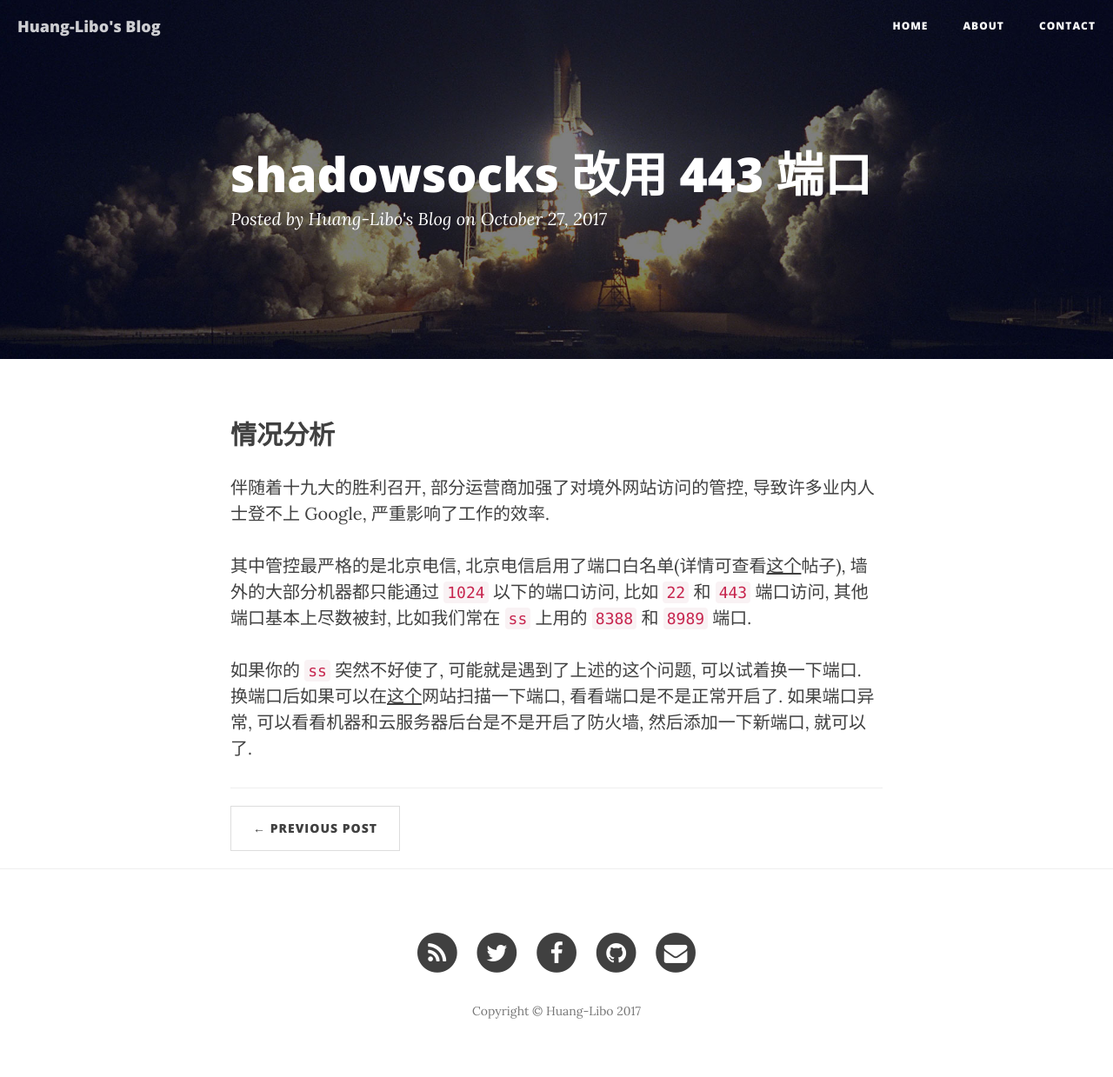
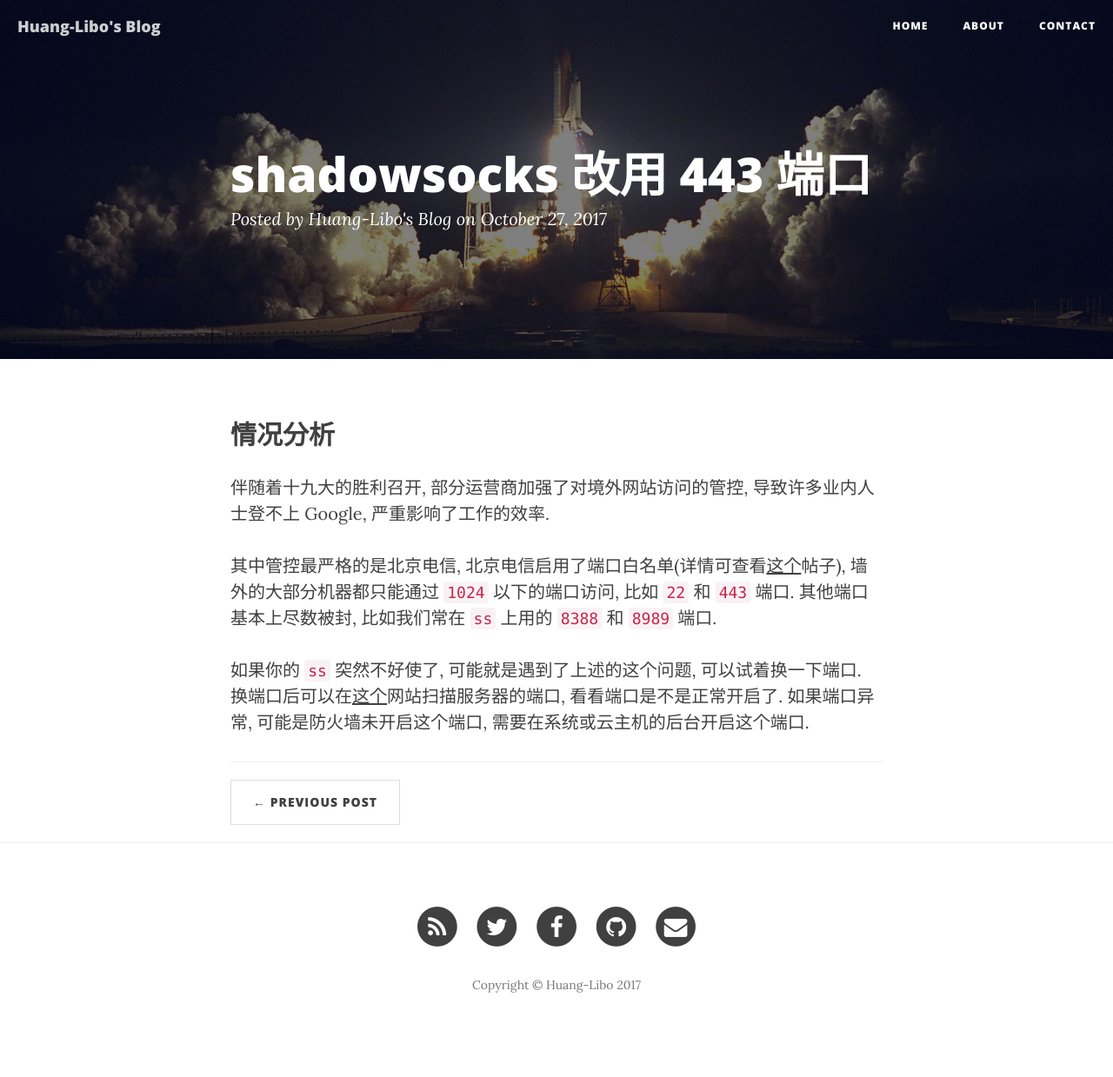
Before and after one commit to Huang-Libo/Huang-Libo.github.io, a Jekyll site: the page built from _posts/2017-10-27-fuck-GFW.markdown, in a window 1280 px wide. Shown: the whole page at 87% size. Built offline with Jekyll 4.4.1, drawn with Linux system fonts in a browser that asks for light colours; nearby versions of some CDN libraries; after the commit the page ends 1209 px from its top, so only the background shows below that.

Commit message:
修改文章的语句.

```diff
--- a/_posts/2017-10-27-fuck-GFW.markdown
+++ b/_posts/2017-10-27-fuck-GFW.markdown
@@ -9,6 +9,6 @@ categories: 互联网
 
 伴随着十九大的胜利召开, 部分运营商加强了对境外网站访问的管控, 导致许多业内人士登不上 Google, 严重影响了工作的效率.
 
-其中管控最严格的是北京电信, 北京电信启用了端口白名单(详情可查看[这个](https://www.v2ex.com/t/400557?p=2)帖子), 墙外的大部分机器都只能通过 `1024` 以下的端口访问, 比如 `22` 和 `443` 端口访问, 其他端口基本上尽数被封, 比如我们常在 `ss` 上用的 `8388` 和 `8989` 端口.
+其中管控最严格的是北京电信, 北京电信启用了端口白名单(详情可查看[这个](https://www.v2ex.com/t/400557?p=2)帖子), 墙外的大部分机器都只能通过 `1024` 以下的端口访问, 比如 `22` 和 `443` 端口. 其他端口基本上尽数被封, 比如我们常在 `ss` 上用的 `8388` 和 `8989` 端口.
 
-如果你的 `ss` 突然不好使了, 可能就是遇到了上述的这个问题, 可以试着换一下端口. 换端口后如果可以在[这个](http://tool.chinaz.com/port/)网站扫描一下端口, 看看端口是不是正常开启了. 如果端口异常, 可以看看机器和云服务器后台是不是开启了防火墙, 然后添加一下新端口, 就可以了.
+如果你的 `ss` 突然不好使了, 可能就是遇到了上述的这个问题, 可以试着换一下端口. 换端口后可以在[这个](http://tool.chinaz.com/port/)网站扫描服务器的端口, 看看端口是不是正常开启了. 如果端口异常, 可能是防火墙未开启这个端口, 需要在系统或云主机的后台开启这个端口.
```
